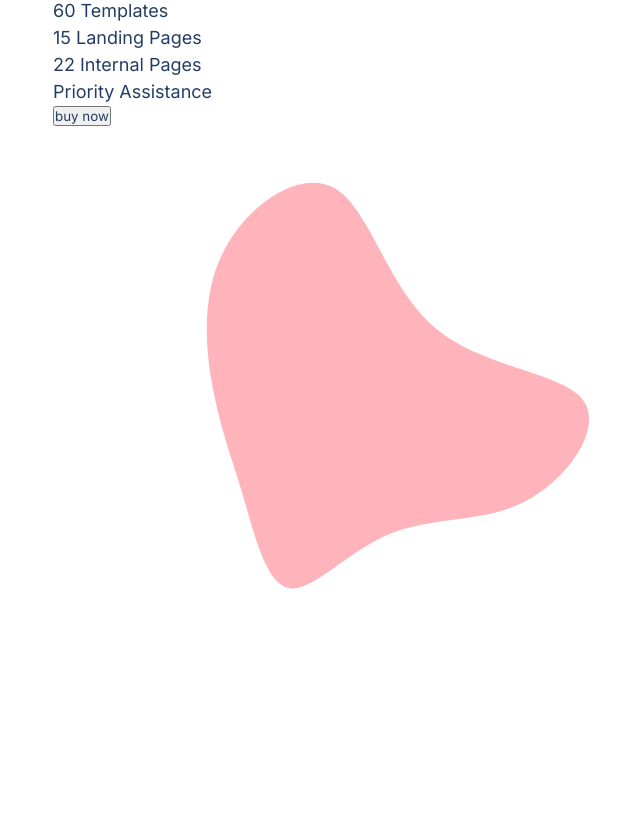
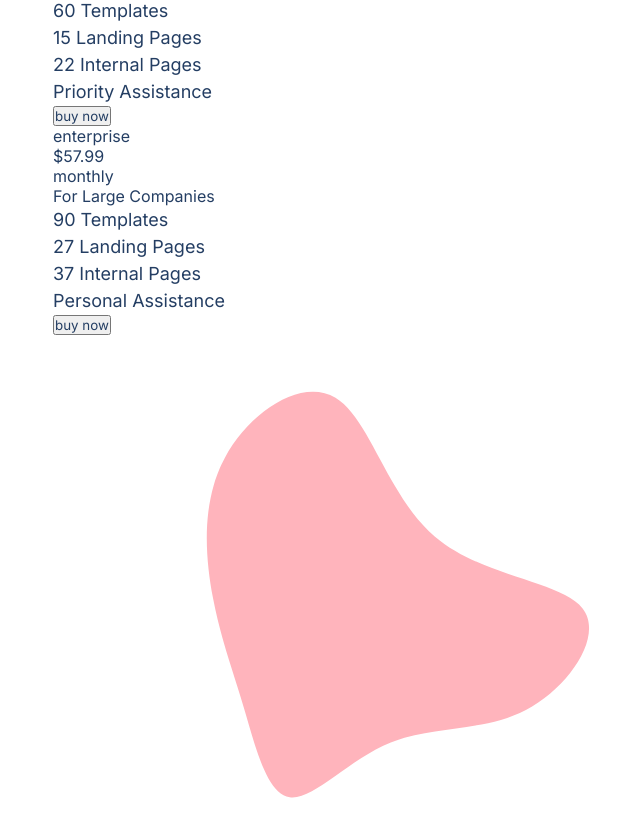
Before and after one commit to Gail-Deadwyler/treact-final-project, a plain HTML site: page index.html in a window 1280 px wide. Shown: the part 4341-5177 px from the top of the page, without its empty margins (287-927 px from the left). Drawn offline with Linux system fonts and the light colour scheme.

Commit message:
add Enterprise Plan HTML

```diff
--- a/index.html
+++ b/index.html
@@ -530,9 +530,21 @@
               </div>
               <div class="plan">
                 <div class="plan__stripe">
-                  <div class="plan__top"></div>
-                  <div class="plan__middle"></div>
-                  <div class="plan__bottom"></div>
+                  <div class="plan__top">
+                    <div class="plan__name">enterprise</div>
+                    <div class="plan__price">$57.99</div>
+                    <div class="plan__duration">monthly</div>
+                  </div>
+                  <div class="plan__middle">
+                    <div class="plan__target">For Large Companies</div>
+                    <p class="plan__feature">90 Templates</p>
+                    <p class="plan__feature">27 Landing Pages</p>
+                    <p class="plan__feature">37 Internal Pages</p>
+                    <p class="plan__feature">Personal Assistance</p>
+                  </div>
+                  <div class="plan__bottom">
+                    <button class="plan__button">buy now</button>
+                  </div>
                 </div>
               </div>
               <svg width="600" height="600" viewBox="0 0 600 600" xmlns="http://www.w3.org/2000/svg" class="plans__blob">
```
